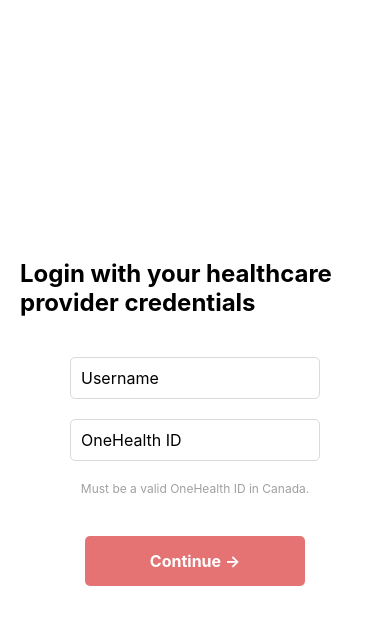
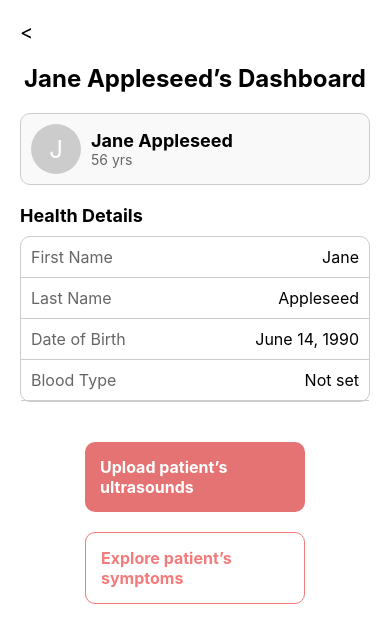
Before and after one commit to OvaTech-AI/pcos-mobile-app, a React Native app: screen /PatientDashboard in a window 390 px wide. Shown: the top 642 px of the page. Built offline with nearby package versions, Linux system fonts and the light colour scheme.

Commit message:
Add patient dashboard page

```diff
--- a/App.tsx
+++ b/App.tsx
@@ -11,6 +11,7 @@
 import { NavigationContainer } from '@react-navigation/native';
 import { createStackNavigator } from '@react-navigation/stack';
 import DoctorHomeScreen from './src/screens/DoctorPortal/DoctorHomeScreen';
+import PatientDashboardScreen from './src/screens/DoctorPortal/PatientDashboardScreen';
 
 const Stack = createStackNavigator();
 
@@ -26,9 +27,14 @@
       <SafeAreaView style={[styles.safeArea, backgroundStyle]}>
         <StatusBar barStyle={isDarkMode ? 'light-content' : 'dark-content'} />
         <Stack.Navigator initialRouteName="DoctorHome">
-          <Stack.Screen
+          {/* <Stack.Screen
             name="DoctorHome"
             component={DoctorHomeScreen}
+            options={{ headerShown: false }}
+          /> */}
+          <Stack.Screen
+            name="PatientDashboard"
+            component={PatientDashboardScreen}
             options={{ headerShown: false }}
           />
         </Stack.Navigator>
--- a/src/components/DoctorPortal/Button.tsx
+++ b/src/components/DoctorPortal/Button.tsx
@@ -1,15 +1,17 @@
 import React from 'react';
-import { TouchableOpacity, Text, StyleSheet } from 'react-native';
+import { TouchableOpacity, Text, StyleSheet, ViewStyle, TextStyle } from 'react-native';
 
 type ButtonProps = {
   title: string;
   onPress: () => void;
+  buttonStyle?: ViewStyle;
+  textStyle?: TextStyle;
 };
 
-const Button: React.FC<ButtonProps> = ({ title, onPress }) => {
+const Button: React.FC<ButtonProps> = ({ title, onPress, buttonStyle, textStyle }) => {
   return (
-    <TouchableOpacity style={styles.button} onPress={onPress}>
-      <Text style={styles.buttonText}>{title}</Text>
+    <TouchableOpacity style={[styles.button, buttonStyle]} onPress={onPress}>
+      <Text style={[styles.buttonText, textStyle]}>{title}</Text>
     </TouchableOpacity>
   );
 };
@@ -19,7 +21,7 @@
     backgroundColor: '#E57373',
     width: 220,
     padding: 15,
-    borderRadius: 5,
+    borderRadius: 10,
     alignItems: 'center',
     marginTop: 20,
   },
--- /dev/null
+++ b/src/screens/DoctorPortal/PatientDashboardScreen.tsx
@@ -0,0 +1,151 @@
+import React from 'react';
+import { View, Text, StyleSheet, TouchableOpacity } from 'react-native';
+import Button from '../../components/DoctorPortal/Button';
+
+const PatientDashboardScreen = () => {
+  return (
+    <View style={styles.container}>
+      <TouchableOpacity style={styles.backButton}>
+        <Text style={styles.backText}>{'<'}</Text>
+      </TouchableOpacity>
+      <Text style={styles.header}>Jane Appleseed’s Dashboard</Text>
+      <View style={styles.profileContainer}>
+        <View style={styles.profileImageContainer}>
+          <Text style={styles.profileImageText}>J</Text>
+        </View>
+        <View style={styles.profileTextContainer}>
+          <Text style={styles.profileName}>Jane Appleseed</Text>
+          <Text style={styles.profileAge}>56 yrs</Text>
+        </View>
+      </View>
+      <View style={styles.healthDetailsContainer}>
+        <Text style={styles.sectionHeader}>Health Details</Text>
+        <View style={styles.table}>
+          <View style={styles.tableRow}>
+            <Text style={styles.tableCellLabel}>First Name</Text>
+            <Text style={styles.tableCellValue}>Jane</Text>
+          </View>
+          <View style={styles.tableRow}>
+            <Text style={styles.tableCellLabel}>Last Name</Text>
+            <Text style={styles.tableCellValue}>Appleseed</Text>
+          </View>
+          <View style={styles.tableRow}>
+            <Text style={styles.tableCellLabel}>Date of Birth</Text>
+            <Text style={styles.tableCellValue}>June 14, 1990</Text>
+          </View>
+          <View style={styles.tableRow}>
+            <Text style={styles.tableCellLabel}>Blood Type</Text>
+            <Text style={styles.tableCellValue}>Not set</Text>
+          </View>
+        </View>
+      </View>
+      <View style={styles.buttonContainer}>
+        <Button
+          title="Upload patient’s ultrasounds"
+          onPress={() => { /* handle press */ }}
+        />
+        <Button
+          title="Explore patient’s symptoms"
+          onPress={() => { /* handle press */ }}
+          buttonStyle={styles.exploreButton}
+          textStyle={styles.exploreButtonText}
+        />
+      </View>
+    </View>
+  );
+};
+
+const styles = StyleSheet.create({
+  container: {
+    flex: 1,
+    padding: 20,
+    backgroundColor: '#fff',
+  },
+  backButton: {
+    alignSelf: 'flex-start',
+  },
+  backText: {
+    fontSize: 20,
+    color: '#000',
+  },
+  header: {
+    fontSize: 24,
+    fontWeight: 'bold',
+    textAlign: 'center',
+    marginVertical: 20,
+  },
+  profileContainer: {
+    flexDirection: 'row',
+    alignItems: 'center',
+    marginBottom: 20,
+    borderWidth: 1,
+    borderColor: '#ccc',
+    borderRadius: 10,
+    padding: 10,
+    backgroundColor: '#f9f9f9',
+  },
+  profileImageContainer: {
+    width: 50,
+    height: 50,
+    borderRadius: 25,
+    backgroundColor: '#ccc',
+    alignItems: 'center',
+    justifyContent: 'center',
+  },
+  profileImageText: {
+    fontSize: 24,
+    color: '#fff',
+  },
+  profileTextContainer: {
+    marginLeft: 10,
+  },
+  profileName: {
+    fontSize: 18,
+    fontWeight: 'bold',
+  },
+  profileAge: {
+    fontSize: 14,
+    color: '#666',
+  },
+  healthDetailsContainer: {
+    marginBottom: 20,
+  },
+  sectionHeader: {
+    fontSize: 18,
+    fontWeight: 'bold',
+    marginBottom: 10,
+  },
+  table: {
+    borderWidth: 1,
+    borderColor: '#ccc',
+    borderRadius: 10,
+  },
+  tableRow: {
+    flexDirection: 'row',
+    justifyContent: 'space-between',
+    padding: 10,
+    borderBottomWidth: 1,
+    borderBottomColor: '#ccc',
+  },
+  tableCellLabel: {
+    fontSize: 16,
+    color: '#666',
+  },
+  tableCellValue: {
+    fontSize: 16,
+    color: '#000',
+  },
+  buttonContainer: {
+    alignItems: 'center',
+  },
+  exploreButton: {
+    backgroundColor: '#fff',
+    borderWidth: 1,
+    borderColor: '#f47b7b',
+  },
+  exploreButtonText: {
+    color: '#f47b7b',
+  },
+});
+
+export default PatientDashboardScreen;
```
